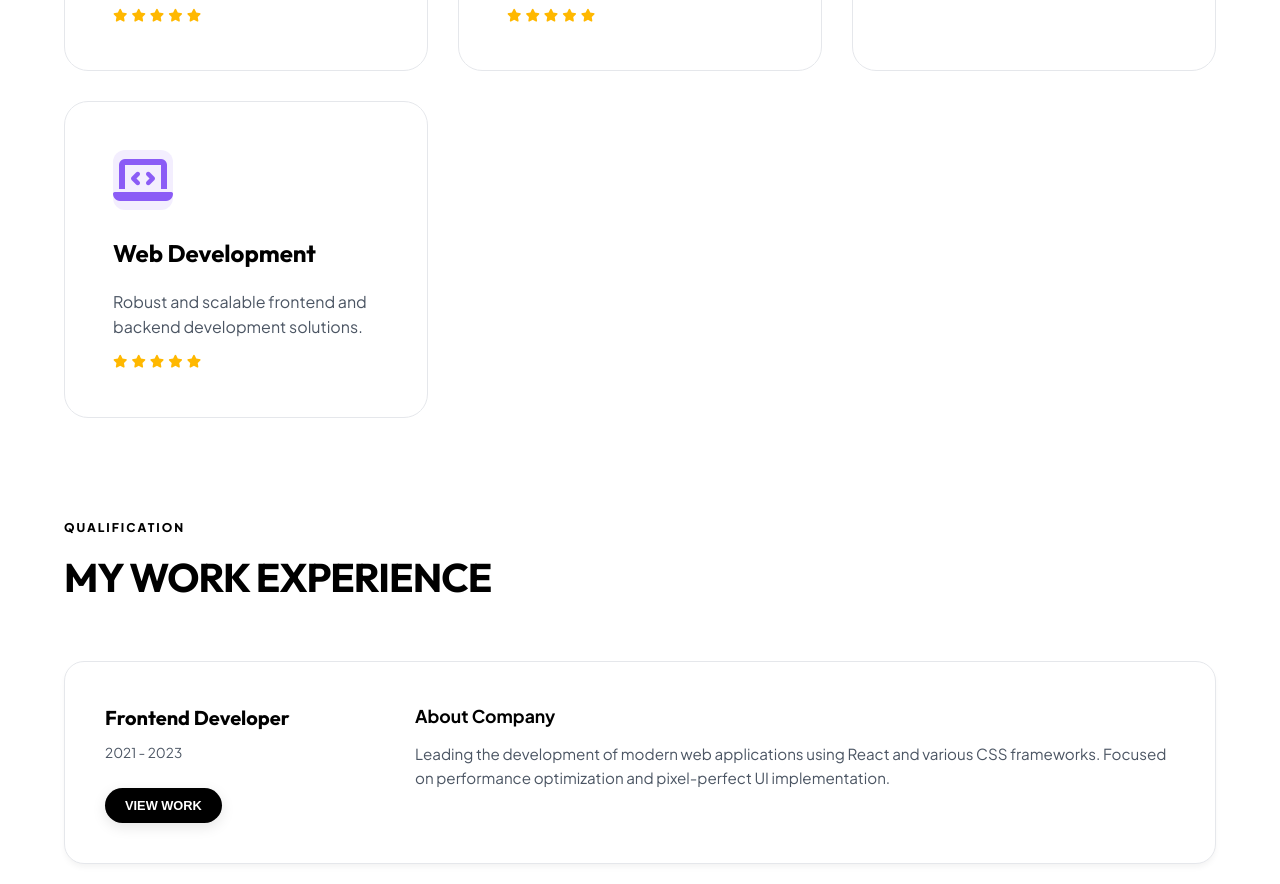
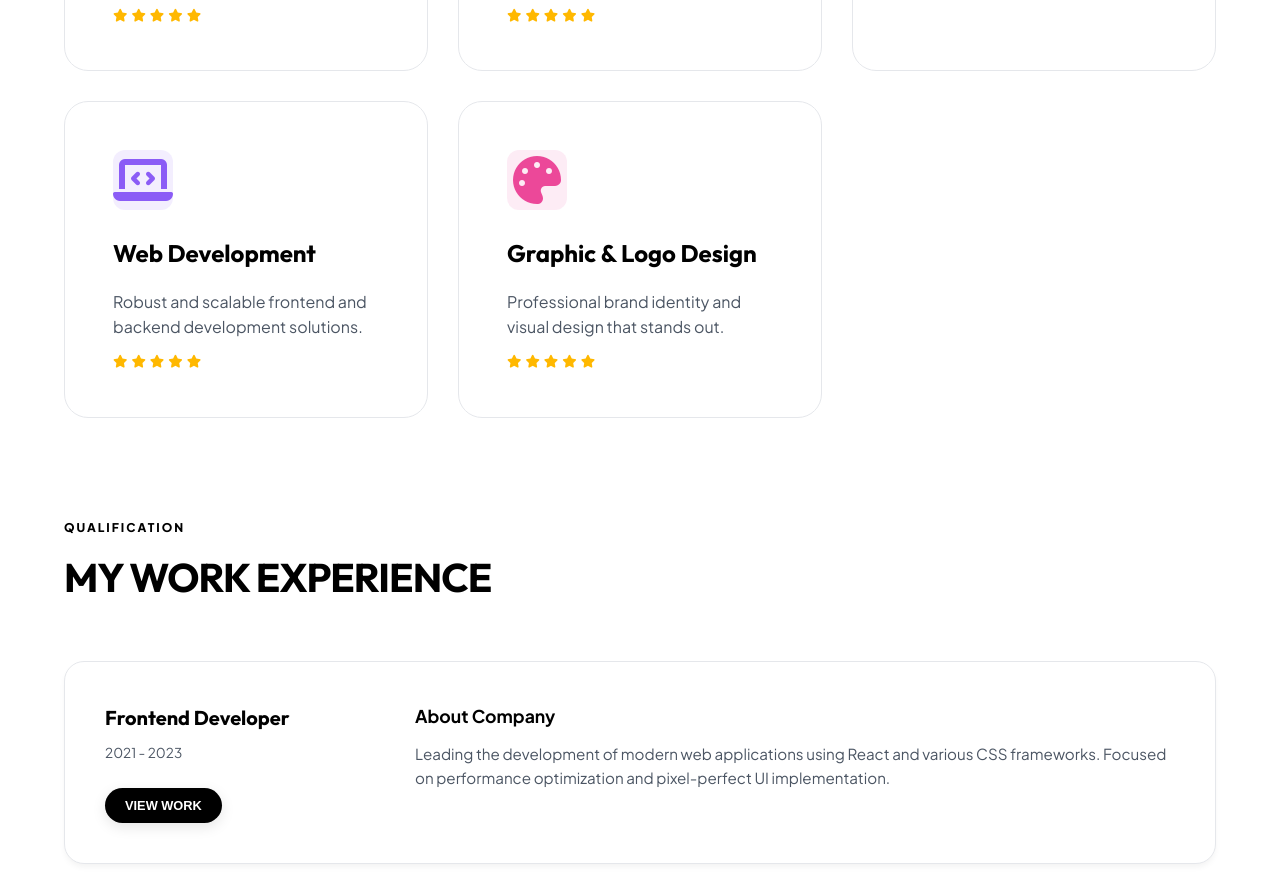
Before and after one commit to detectivetesla/Portfolio, a plain HTML site: page index.html in a window 1280 px wide. Shown: the part 2995-3879 px from the top of the page. Drawn offline with Linux system fonts and the light colour scheme.

Commit message:
Add Graphic & Logo Design to Services section

```diff
--- a/index.html
+++ b/index.html
@@ -216,6 +216,17 @@
                   class="fas fa-star"></i><i class="fas fa-star"></i>
               </div>
             </div>
+            <div class="service-card">
+              <div class="service-icon pink">
+                <i class="fas fa-palette"></i>
+              </div>
+              <h3 class="service-name">Graphic & Logo Design</h3>
+              <p class="service-desc">Professional brand identity and visual design that stands out.</p>
+              <div class="service-rating">
+                <i class="fas fa-star"></i><i class="fas fa-star"></i><i class="fas fa-star"></i><i
+                  class="fas fa-star"></i><i class="fas fa-star"></i>
+              </div>
+            </div>
           </div>
         </div>
       </section>
--- a/style.css
+++ b/style.css
@@ -1001,6 +1001,11 @@ main::before {
   color: #8b5cf6;
 }
 
+.service-icon.pink {
+  background: rgba(236, 72, 153, 0.1);
+  color: #ec4899;
+}
+
 /* Experience Section */
 .experience-list {
   display: flex;
```
